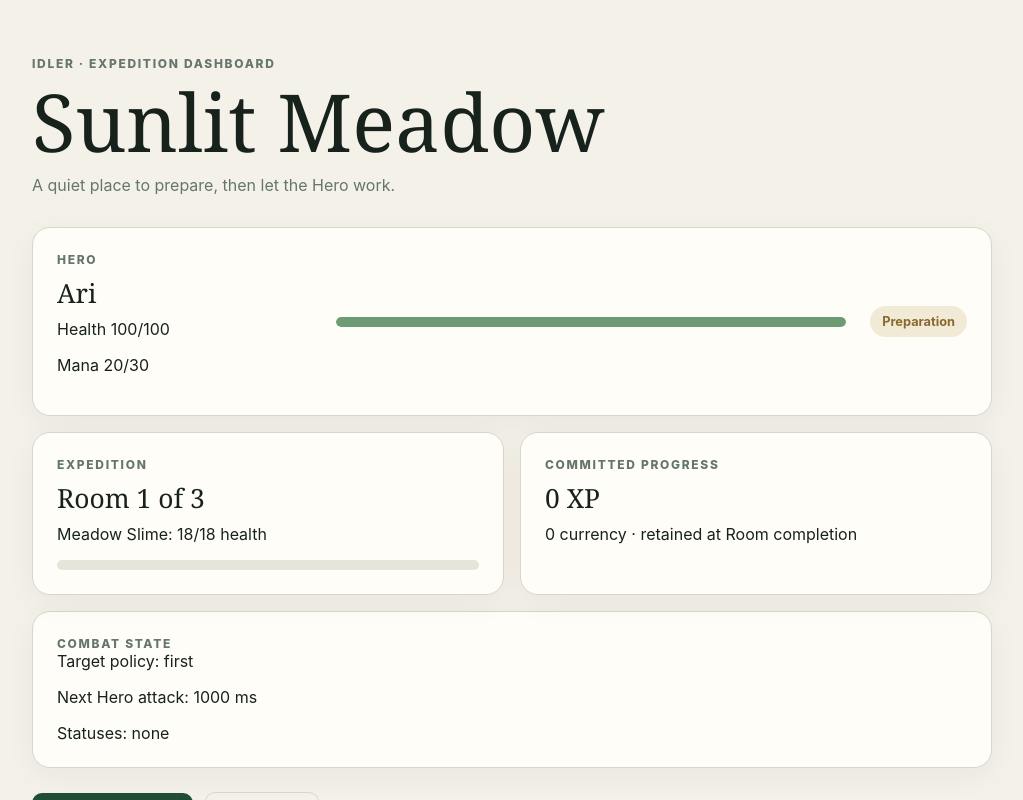
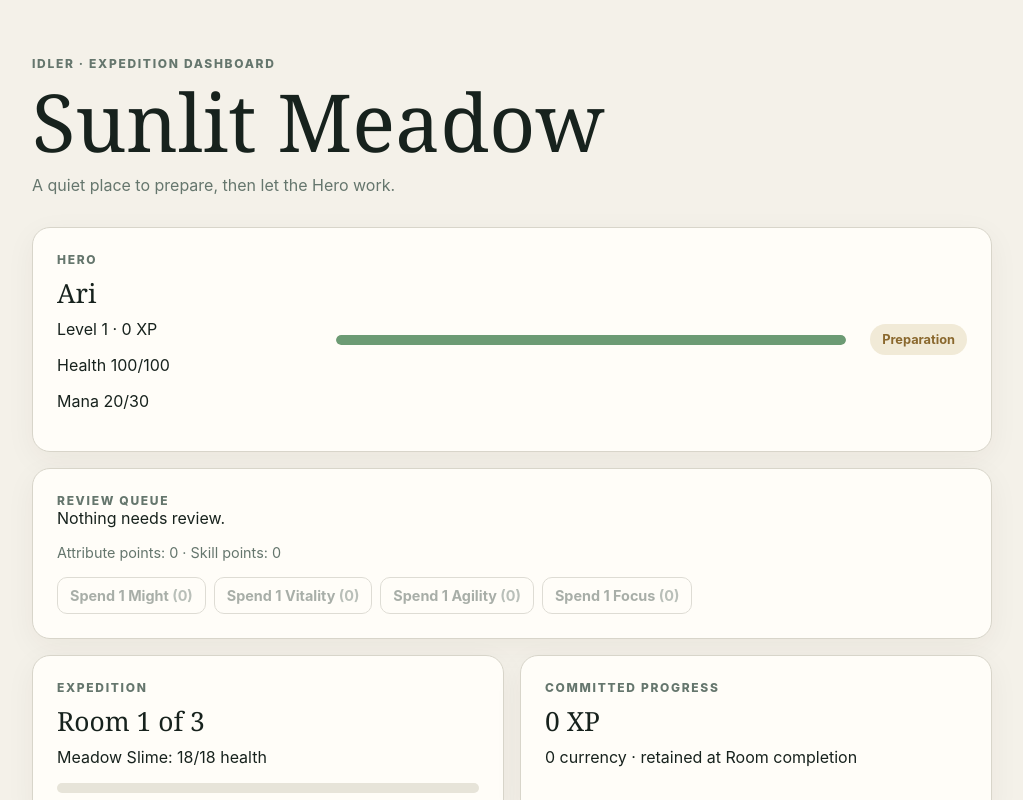
Before and after one commit to wtvar/idler, a React (Vite) app: page / in a window 1280 px wide. Shown: the top 800 px of the page, without its empty margins (128-1151 px from the left). Built offline with nearby package versions, Linux system fonts and the light colour scheme.

Commit message:
Implement hero progression and attribute decisions

```diff
--- a/src/App.tsx
+++ b/src/App.tsx
@@ -18,9 +18,17 @@ export function App() {
   return <main className="shell">
     <header><p className="eyebrow">IDLER · EXPEDITION DASHBOARD</p><h1>{game.areaName}</h1><p className="muted">A quiet place to prepare, then let the Hero work.</p></header>
     <section className="hero-card" aria-label="Hero status">
-      <div><span className="label">HERO</span><h2>{game.hero.name}</h2><p>Health {Math.ceil(game.hero.health)}/{game.hero.maxHealth}</p><p>Mana {Math.floor(game.combat.heroMana)}/{game.combat.maxMana}</p></div>
+      <div><span className="label">HERO</span><h2>{game.hero.name}</h2><p>Level {game.progression.level} · {game.progression.experience} XP</p><p>Health {Math.ceil(game.hero.health)}/{game.hero.maxHealth}</p><p>Mana {Math.floor(game.combat.heroMana)}/{game.combat.maxMana}</p></div>
       <div className="health-bar"><span style={{ width: `${Math.max(0, game.hero.health / game.hero.maxHealth * 100)}%` }} /></div>
       <div className="status-pill" data-status={game.status}>{game.status}</div>
+    </section>
+    <section className="panel review" aria-label="Review queue">
+      <span className="label">REVIEW QUEUE</span>
+      {game.reviewQueue.length === 0 ? <p>Nothing needs review.</p> : game.reviewQueue.map((item) => <p key={item}>{item}</p>)}
+      <p className="points">Attribute points: {game.progression.attributePoints} · Skill points: {game.progression.skillPoints}</p>
+      <div className="attribute-controls" aria-label="Attribute decisions">
+        {(['might', 'vitality', 'agility', 'focus'] as const).map((attribute) => <button key={attribute} className="secondary" onClick={() => send({ type: 'SPEND_ATTRIBUTE', attribute })} disabled={game.status !== 'preparation' || game.progression.attributePoints === 0}>Spend 1 {attribute[0].toUpperCase() + attribute.slice(1)} <span>({game.progression.attributes[attribute]})</span></button>)}
+      </div>
     </section>
     <section className="grid">
       <article className="panel"><span className="label">EXPEDITION</span><h2>Room {Math.min(progress + 1, game.roomCount)} of {game.roomCount}</h2><p>{game.roomType === 'combat' && game.enemy ? `${game.enemy.name}: ${Math.max(0, game.enemy.health)}/${game.enemy.maxHealth} health` : game.roomType === 'empty' ? 'Empty Room · resolving its effect' : 'Every Room is secured.'}</p><div className="room-track" aria-label={`Room ${progress} of ${game.roomCount}`}><span style={{ width: `${progress / game.roomCount * 100}%` }} /></div></article>
--- a/src/simulation/simulation.ts
+++ b/src/simulation/simulation.ts
@@ -1,27 +1,38 @@
 import { FIRST_AREA } from './content';
-import type { Command, CombatState, Event, ExpeditionOutcome, GameState, StatusEffect } from './types';
+import type { Command, CombatState, Event, ExpeditionOutcome, GameState, ProgressionState, StatusEffect } from './types';
 
 const SIMULATION_VERSION = 'v1-expedition-loop';
 const TICK_MILLISECONDS = 100;
-const HERO_ATTACK_INTERVAL = 1_000;
+const HERO_ATTACK_INTERVAL = 1_400;
 const ENEMY_ATTACK_INTERVAL = 1_500;
 const HERO_MAX_MANA = 30;
 const HERO_MANA_REGENERATION = 2;
 const HERO_HEALTH_REGENERATION = 1;
 const RECOVERY_MILLISECONDS = 3_000;
+const MAX_LEVEL = 100;
+const XP_PER_LEVEL = 100;
+const LEVEL_REWARDS = { attributePoints: 2, skillPoints: 1 };
+
+const emptyProgression = (): ProgressionState => ({
+  level: 1,
+  experience: 0,
+  attributePoints: 0,
+  skillPoints: 0,
+  attributes: { might: 0, vitality: 0, agility: 0, focus: 0 },
+});
 
 function event(message: string, id: number): Event { return { id, message }; }
 
-function combatFor(enemyAttack = 0, enemyDefense = 0): CombatState {
+function combatFor(enemyAttack = 0, enemyDefense = 0, progression = emptyProgression()): CombatState {
   return {
     pendingMilliseconds: 0,
     heroAttackProgress: 0,
     enemyAttackProgress: 0,
     heroMana: 20,
-    maxMana: HERO_MAX_MANA,
-    heroManaRegeneration: HERO_MANA_REGENERATION,
-    heroHealthRegeneration: HERO_HEALTH_REGENERATION,
-    heroDefense: 10,
+    maxMana: HERO_MAX_MANA + progression.attributes.focus * 5,
+    heroManaRegeneration: HERO_MANA_REGENERATION + progression.attributes.focus * 0.2,
+    heroHealthRegeneration: HERO_HEALTH_REGENERATION + progression.attributes.vitality * 0.1,
+    heroDefense: 10 + progression.attributes.vitality * 0.5,
     enemyAttack,
     enemyDefense,
     heroCooldowns: {},
@@ -31,6 +42,24 @@ function combatFor(enemyAttack = 0, enemyDefense = 0): CombatState {
   };
 }
 
+function derivedHero(progression: ProgressionState) {
+  return {
+    attack: 8 + progression.attributes.might * 2,
+    maxHealth: 100 + progression.attributes.vitality * 10,
+    attackInterval: Math.max(1_000, HERO_ATTACK_INTERVAL * (1 - Math.min(0.5, progression.attributes.agility * 0.005))),
+  };
+}
+
+function reviewQueue(state: GameState, levelMessages = state.reviewQueue.filter((message) => message.startsWith('Level '))) {
+  const pending = state.progression.attributePoints > 0
+    ? [`${state.progression.attributePoints} Attribute point${state.progression.attributePoints === 1 ? '' : 's'} available to spend.`]
+    : [];
+  const skillPending = state.progression.skillPoints > 0
+    ? [`${state.progression.skillPoints} Skill point${state.progression.skillPoints === 1 ? '' : 's'} available to spend.`]
+    : [];
+  return [...levelMessages, ...pending, ...skillPending];
+}
+
 export function calculateMitigatedDamage(rawDamage: number, mitigation: number): number {
   if (rawDamage <= 0) return 0;
   return Math.max(1, Math.floor(rawDamage * 100 / (100 + Math.max(0, mitigation))));
@@ -38,6 +67,7 @@ export function calculateMitigatedDamage(rawDamage: number, mitigation: number):
 
 export function createGame(seed = 1, options: { startingHealth?: number; enemyAttack?: number } = {}): GameState {
   const room = FIRST_AREA.rooms[0];
+  const progression = emptyProgression();
   return {
     simulationVersion: SIMULATION_VERSION,
     seed,
@@ -47,14 +77,16 @@ export function createGame(seed = 1, options: { startingHealth?: number; enemyAt
     roomCount: FIRST_AREA.rooms.length,
     roomIndex: 0,
     roomType: room.type,
-    hero: { name: 'Ari', health: options.startingHealth ?? 100, maxHealth: 100, attack: 8, attackInterval: HERO_ATTACK_INTERVAL },
+    hero: { name: 'Ari', health: options.startingHealth ?? 100, ...derivedHero(progression) },
     enemy: room.type === 'combat' ? { name: room.enemy.name, health: room.enemy.health, maxHealth: room.enemy.health } : null,
     committed: { experience: 0, currency: 0 },
     recoveryRemainingMilliseconds: 0,
     autoRepeat: true,
     outcome: null,
     events: [event('A new Hero is ready in Sunlit Meadow.', 0)],
-    combat: combatFor(room.type === 'combat' ? options.enemyAttack ?? room.enemy.attack : 0),
+    progression,
+    reviewQueue: [],
+    combat: combatFor(room.type === 'combat' ? options.enemyAttack ?? room.enemy.attack : 0, 0, progression),
   };
 }
 
@@ -67,6 +99,27 @@ function withCombat(state: GameState, combat: Partial<CombatState>): GameState {
   return { ...state, combat: { ...state.combat, ...combat } };
 }
 
+function refreshProgressionPresentation(state: GameState, levelMessages?: string[]): GameState {
+  const heroStats = derivedHero(state.progression);
+  const maxHealthDelta = heroStats.maxHealth - state.hero.maxHealth;
+  return {
+    ...state,
+    hero: {
+      ...state.hero,
+      ...heroStats,
+      health: Math.min(heroStats.maxHealth, Math.max(0, state.hero.health + Math.max(0, maxHealthDelta))),
+    },
+    combat: {
+      ...state.combat,
+      maxMana: HERO_MAX_MANA + state.progression.attributes.focus * 5,
+      heroManaRegeneration: HERO_MANA_REGENERATION + state.progression.attributes.focus * 0.2,
+      heroHealthRegeneration: HERO_HEALTH_REGENERATION + state.progression.attributes.vitality * 0.1,
+      heroDefense: 10 + state.progression.attributes.vitality * 0.5,
+    },
+    reviewQueue: reviewQueue(state, levelMessages),
+  };
+}
+
 function enterRoom(state: GameState, roomIndex: number): GameState {
   const room = FIRST_AREA.rooms[roomIndex];
   if (!room) return { ...state, status: 'completed', roomType: 'complete', enemy: null };
@@ -76,7 +129,7 @@ function enterRoom(state: GameState, roomIndex: number): GameState {
     roomIndex,
     roomType: room.type,
     enemy,
-    combat: combatFor(room.type === 'combat' ? room.enemy.attack : 0, room.type === 'combat' ? room.enemy.defense : 0),
+    combat: combatFor(room.type === 'combat' ? room.enemy.attack : 0, room.type === 'combat' ? room.enemy.defense : 0, state.progression),
   };
 }
 
@@ -110,10 +163,20 @@ function beginRecovery(state: GameState): GameState {
 
 function commitRoom(state: GameState): GameState {
   const room = FIRST_AREA.rooms[state.roomIndex];
-  return {
+  let next = {
     ...state,
     committed: { experience: state.committed.experience + room.experience, currency: state.committed.currency + room.currency },
   };
+  const progression = { ...next.progression, experience: next.progression.experience + room.experience };
+  const levelMessages = next.reviewQueue.filter((message) => message.startsWith('Level '));
+  while (progression.level < MAX_LEVEL && progression.experience >= progression.level * XP_PER_LEVEL) {
+    progression.level += 1;
+    progression.attributePoints += LEVEL_REWARDS.attributePoints;
+    progression.skillPoints += LEVEL_REWARDS.skillPoints;
+    levelMessages.push(`Level ${progression.level} reached: ${LEVEL_REWARDS.attributePoints} Attribute points and ${LEVEL_REWARDS.skillPoints} Skill point available.`);
+  }
+  next = { ...next, progression };
+  return refreshProgressionPresentation(next, levelMessages);
 }
 
 function expireStatuses(statuses: StatusEffect[]): StatusEffect[] {
@@ -136,8 +199,8 @@ function resolveCombatTick(state: GameState): GameState {
     heroCooldowns: Object.fromEntries(Object.entries(state.combat.heroCooldowns)
       .map(([name, remaining]) => [name, Math.max(0, remaining - TICK_MILLISECONDS)])),
   });
-  next = { ...next, hero: { ...next.hero, health: Math.min(next.hero.maxHealth, next.hero.health + HERO_HEALTH_REGENERATION / 10) } };
-  next = withCombat(next, { heroMana: Math.min(next.combat.maxMana, next.combat.heroMana + HERO_MANA_REGENERATION / 10) });
+  next = { ...next, hero: { ...next.hero, health: Math.min(next.hero.maxHealth, next.hero.health + next.combat.heroHealthRegeneration / 10) } };
+  next = withCombat(next, { heroMana: Math.min(next.combat.maxMana, next.combat.heroMana + next.combat.heroManaRegeneration / 10) });
 
   const heroReady = next.combat.heroAttackProgress >= next.hero.attackInterval && !hasStun(next.combat.heroStatuses);
   const enemyReady = next.combat.enemyAttackProgress >= ENEMY_ATTACK_INTERVAL && !hasStun(next.combat.enemyStatuses);
@@ -211,7 +274,7 @@ function restartExpedition(state: GameState, message: string): GameState {
     recoveryRemainingMilliseconds: 0,
     hero: { ...state.hero, health: state.hero.maxHealth },
   }, 0);
-  return addEvent(fresh, message);
+  return addEvent(refreshProgressionPresentation(fresh), message);
 }
 
 function advanceRecovery(state: GameState, milliseconds: number): GameState {
@@ -224,7 +287,7 @@ function advanceRecovery(state: GameState, milliseconds: number): GameState {
 
 export function dispatch(state: GameState, command: Command): GameState {
   if (command.type === 'START_EXPEDITION' && state.status === 'preparation') {
-    return addEvent({ ...state, status: 'active', autoRepeat: true, outcome: null }, 'Expedition started. Preparation is locked.');
+    return addEvent(refreshProgressionPresentation({ ...state, status: 'active', autoRepeat: true, outcome: null }), 'Expedition started. Preparation is locked.');
   }
   if (command.type === 'ADVANCE_TIME') return advance(state, command.milliseconds);
   if (command.type === 'WITHDRAW' && state.status === 'active') {
@@ -234,5 +297,12 @@ export function dispatch(state: GameState, command: Command): GameState {
   if (command.type === 'STOP_AUTO_REPEAT' && (state.status === 'active' || state.status === 'recovery')) {
     return addEvent({ ...state, autoRepeat: false, outcome: state.outcome ? { ...state.outcome, willRestart: false } : state.outcome }, 'Automatic repeat stopped.');
   }
+  if (command.type === 'SPEND_ATTRIBUTE' && state.status === 'preparation' && state.progression.attributePoints > 0) {
+    const attributes = { ...state.progression.attributes, [command.attribute]: state.progression.attributes[command.attribute] + 1 };
+    return refreshProgressionPresentation({
+      ...state,
+      progression: { ...state.progression, attributes, attributePoints: state.progression.attributePoints - 1 },
+    });
+  }
   return state;
 }
--- a/src/styles.css
+++ b/src/styles.css
@@ -16,6 +16,11 @@ h2 { font-family: Georgia, serif; font-weight: 400; font-size: 1.65rem; margin:
 .status-pill[data-status="preparation"] { background: #f1ead7; color: #8a682e; }
 .status-pill[data-status="completed"] { background: #dcefe3; color: #286640; }
 .grid { display: grid; grid-template-columns: 1fr 1fr; gap: 16px; margin-bottom: 16px; }
+.review { margin-bottom: 16px; }
+.review .points { color: #65766d; font-size: .9rem; }
+.attribute-controls { display: flex; gap: 8px; flex-wrap: wrap; margin-top: 16px; }
+.attribute-controls button { padding: 9px 12px; font-size: .9rem; }
+.attribute-controls button span { color: #65766d; }
 .panel p:last-child { margin-bottom: 0; }
 .controls { display: flex; align-items: center; gap: 12px; margin: 24px 0; flex-wrap: wrap; }
 button { border: 0; border-radius: 10px; background: #214c35; color: white; cursor: pointer; font: inherit; font-weight: 700; padding: 13px 18px; }
```
Also changed, not shown: src/simulation/types.ts (+14 -1 lines), 1 other file (tests, documents, lock files or other folders).
